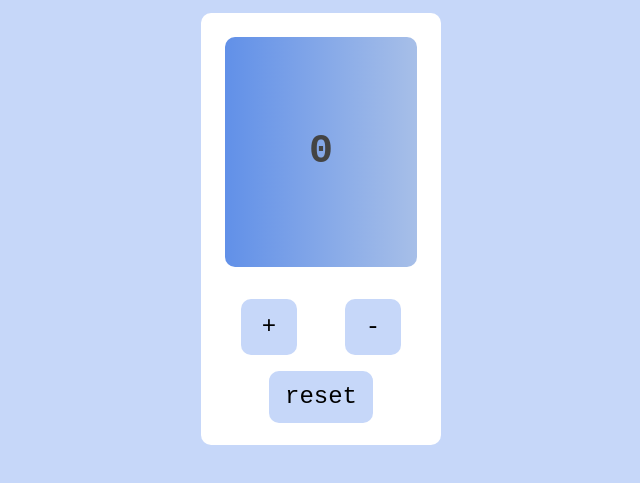
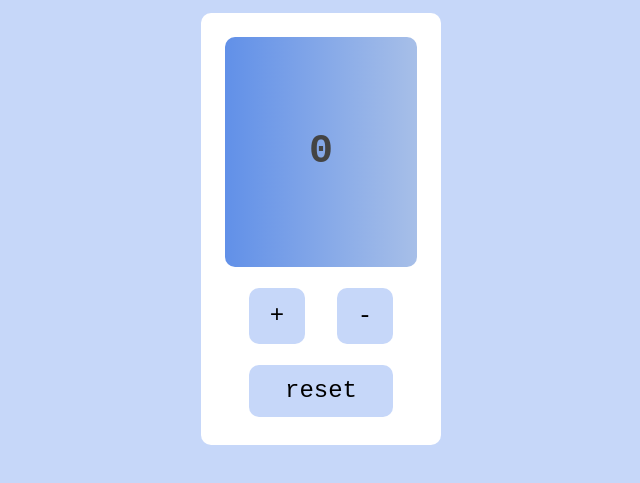
Before and after one commit to Natat08/counter, a plain HTML site: page index.html in a window 1280 px wide. Shown: the part 131-614 px from the top of the page, without its empty margins (319-959 px from the left). Drawn offline with Linux system fonts and the light colour scheme.

Commit message:
add combination of flex rows and flex columns

```diff
--- a/index.html
+++ b/index.html
@@ -11,13 +11,12 @@
       <h1>Counter</h1>
       <section class="counter-section">
         <div class="result">0</div>
-        <div class="container">
+        <div class="flex-row">
           <button class="btn increase">+</button>
           <button class="btn decrease">-</button>
-          <button class="btn reset">reset</button>
         </div>
+        <button class="btn reset">reset</button>
       </section>
-      <div></div>
     </main>
     <script src="script.js"></script>
   </body>
--- a/styles.css
+++ b/styles.css
@@ -93,26 +93,26 @@ h1 {
   border-radius: 10px;
   margin: 0 auto;
   padding: 1.5rem;
+  display: flex;
+  flex-direction: column;
+  align-items: center;
+  gap: 1.3rem;
 }
 
 .result {
   font-size: 2.5rem;
   font-weight: bold;
+  width: 100%;
   height: 60%;
-  margin: 0 auto;
-  margin-bottom: 2rem;
   background: var(--gradient-primary);
   border-radius: 10px;
+  align-content: center;
+}
+
+.flex-row {
   display: flex;
   justify-content: center;
-  align-items: center;
-}
-
-.container {
-  display: flex;
-  flex-wrap: wrap;
-  justify-content: space-around;
-  gap: 1rem;
+  gap: 2rem;
 }
 
 .btn {
@@ -135,4 +135,5 @@ h1 {
 
 .reset {
   padding: 0.5rem 1rem;
+  width: 9rem;
 }
```
